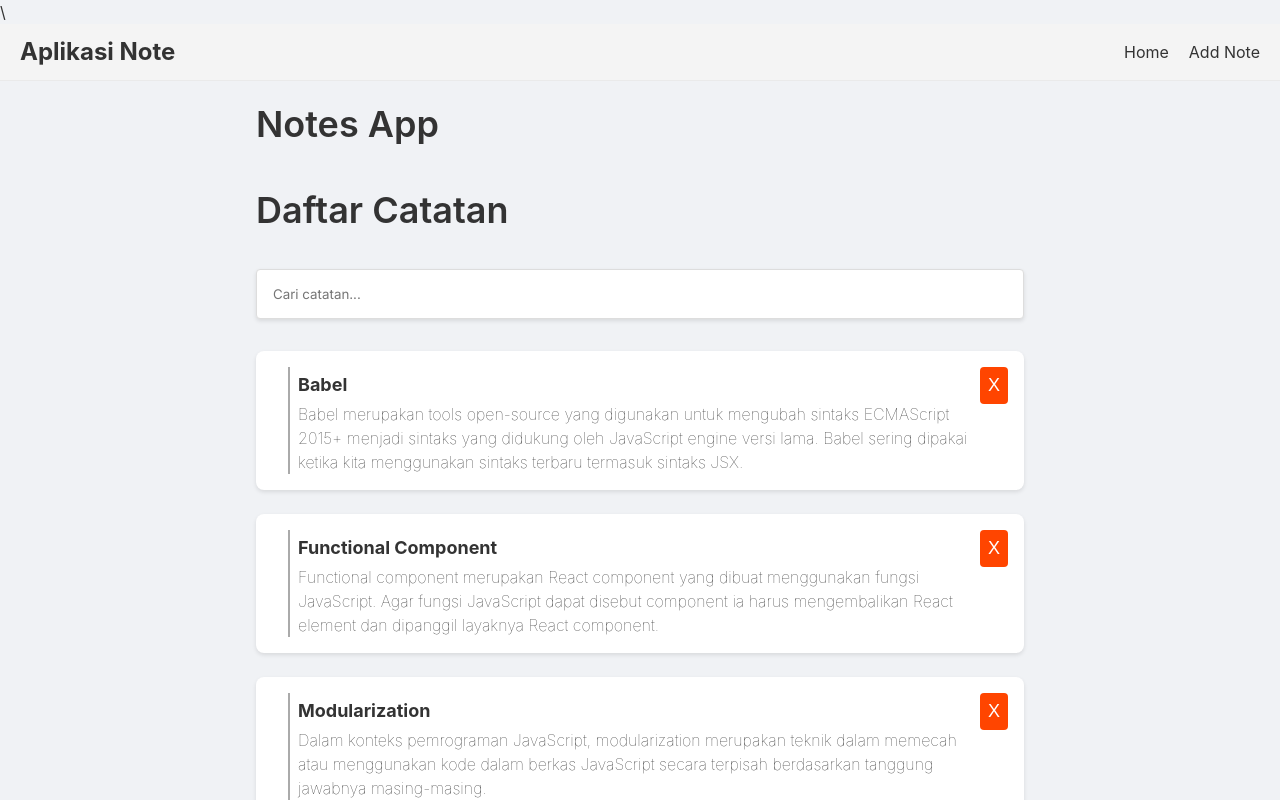
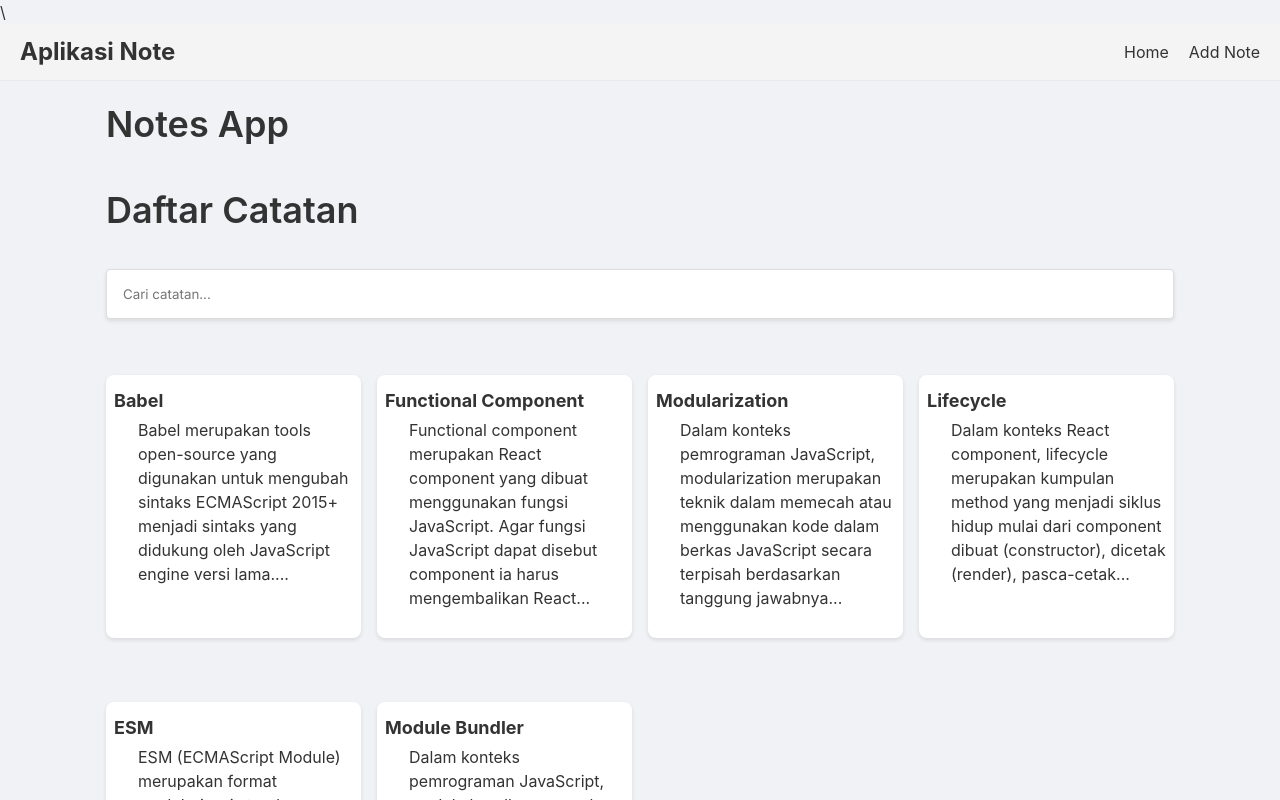
Before and after one commit to nunutech40/notes-app, a React (Create React App) app: page / in a window 1280 px wide. Shown: the top 800 px of the page. Built offline with nearby package versions, Linux system fonts and the light colour scheme.

Commit message:
refactor the css for note gird

```diff
--- a/public/style.css
+++ b/public/style.css
@@ -16,7 +16,7 @@ img {
 }
 
 .note-app {
-  max-width: 800px;
+  max-width: 1100px;
   margin: 0 auto;
   padding: 16px;
 }
@@ -27,15 +27,43 @@ img {
   margin-bottom: 32px;
   color: #333;
 }
+.note-list {
+  display: grid;
+  grid-template-columns: repeat(4, 1fr);
+  grid-gap: 16px;
+}
 
 .note-item {
   display: flex;
+  flex-direction: column;
   align-items: flex-start;
   margin: 24px 0;
-  padding: 16px;
+  padding: 8px;
   border-radius: 8px;
   background-color: #fff;
   box-shadow: 0 2px 4px rgba(0, 0, 0, 0.1);
+  width: 100%;
+  height: 0;
+  padding-bottom: 100%; /* Adjust this value for the height */
+  position: relative;
+}
+
+.note-item__notes {
+  font-weight: lighter;
+  word-wrap: break-word; /* Allow long words to wrap */
+}
+
+/* Responsive styling for smaller screens */
+@media (max-width: 768px) {
+  .note-list {
+    grid-template-columns: repeat(2, 1fr); /* Adjust the number of columns on smaller screens */
+  }
+}
+
+@media (max-width: 480px) {
+  .note-list {
+    grid-template-columns: 1fr; /* Adjust the number of columns on very small screens */
+  }
 }
 
 .note-item__image img {
@@ -46,7 +74,6 @@ img {
 .note-item__body {
   margin-left: 16px;
   padding-left: 8px;
-  border-left: 2px solid #aaa;
   flex: 1;
 }
 
--- a/src/components/NoteItem.jsx
+++ b/src/components/NoteItem.jsx
@@ -1,13 +1,11 @@
 import React from 'react';
 import NoteItemBody from '../components/NotetItemBody';
-import DeleteButton from '../components/DeleteButton'
 
 function NoteItem({title, body, id, onDelete }) {
 
  return (
    <div className="note-item">
      <NoteItemBody title={title} body={body} />
-     <DeleteButton id={id} onDelete={onDelete} />
    </div>
  );
 }
--- a/src/components/NoteList.jsx
+++ b/src/components/NoteList.jsx
@@ -1,7 +1,7 @@
 import React from 'react';
 import NoteItem from '../components/NoteItem';
 
-function NoteList({ notes, onDelete }) {
+function NoteList({ notes }) {
  return (
    <div className="note-list">
      {
@@ -9,7 +9,6 @@ function NoteList({ notes, onDelete }) {
          <NoteItem
          key={note.id}
          id={note.id}
-         onDelete={onDelete}
          {...note}
          />
        ))
--- a/src/components/NotetItemBody.jsx
+++ b/src/components/NotetItemBody.jsx
@@ -1,10 +1,20 @@
 import React from 'react';
 
 function NoteItemBody({ title, body }) {
+    const maxWords = 20; // Maximum number of words to display
+
+    const truncateWords = (text, limit) => {
+        const words = text.split(' ');
+        if (words.length <= limit) {
+            return text;
+        }
+        return words.slice(0, limit).join(' ') + '...';
+    };
+
     return (
-        <div className="note-item__body">
-            <h3 className="note-item__title">{title}</h3>
-            <p className="note-item__notes">{body}</p>
+        <div className="note-item__content">
+            <h2 className="note-item__title">{title}</h2>
+            <p className="note-item__body">{truncateWords(body, maxWords)}</p>
         </div>
     );
 }
--- a/src/pages/AddNotePage.jsx
+++ b/src/pages/AddNotePage.jsx
@@ -7,17 +7,18 @@ function AddNotePage() {
   const navigate = useNavigate();
 
   function onAddNoteHandler(notes) {
-    console.log(`notes title: ${notes.title} notes body: ${notes.body}`)
     addNote(notes);
     navigate('/');
   }
 
   return (
-    <section>
-      <h2>Tambah kontak</h2>
-      <NotesInput addNoteList={onAddNoteHandler} />
-    </section>
-  )
+    <div className="note-app">
+      <section>
+        <h2>Tambah kontak</h2>
+        <NotesInput addNoteList={onAddNoteHandler} />
+      </section>
+    </div>
+  );
 }
 
 export default AddNotePage;
```
